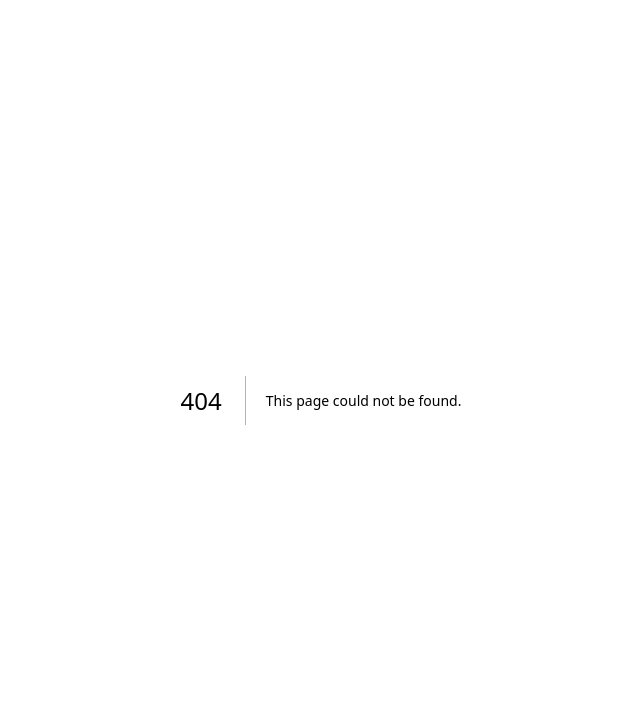
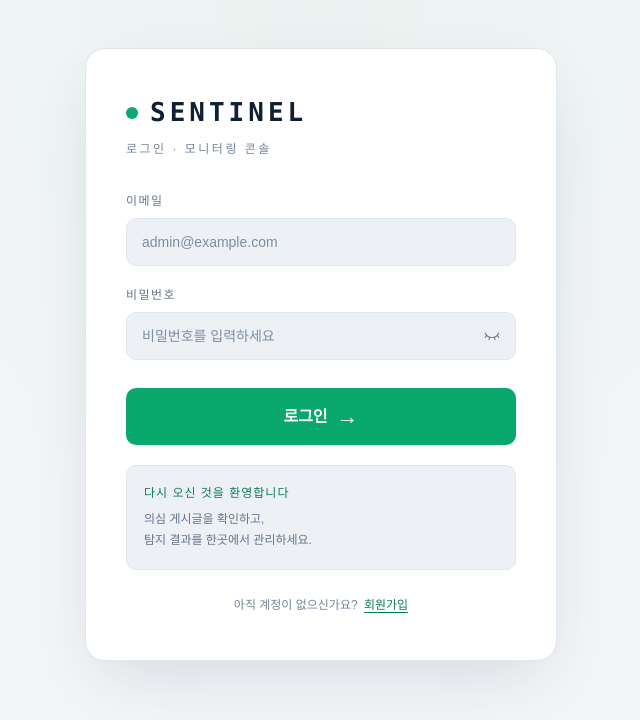
Before and after one commit to HelI-OKitty/drug-detection-frontend, a Next.js app: page /login in a window 1280 px wide. Before the commit this address had no page. Shown: the top 720 px of the page, without its empty margins (319-959 px from the left). Built offline with nearby package versions, Linux system fonts and the light colour scheme.

Commit message:
feat: 인증 화면 및 가입·로그인 후 페이지 이동 구현

```diff
--- a/src/app/globals.css
+++ b/src/app/globals.css
@@ -1,7 +1,7 @@
 @import "tailwindcss";
 
 :root {
-  --background: #ffffff;
+  --background: #f3f5f7;
   --foreground: #0f172a;
 }
 
@@ -25,3 +25,83 @@ a {
   color: inherit;
   text-decoration: none;
 }
+
+button, input { font: inherit; }
+button { cursor: pointer; }
+:focus-visible { outline: 3px solid #059669; outline-offset: 4px; }
+
+.auth-page {
+  min-height: 100svh;
+  display: grid;
+  align-items: start;
+  justify-items: center;
+  padding: 48px 20px;
+  background: radial-gradient(ellipse at 50% 0%, #eaf3f1 0%, transparent 52%);
+}
+.auth-card {
+  width: 100%;
+  max-width: 472px;
+  padding: 44px 40px;
+  background: #fff;
+  border: 1px solid #e0e6ed;
+  border-radius: 20px;
+  box-shadow: 0 24px 65px -20px #263c582e;
+}
+.auth-header { margin-bottom: 34px; }
+.auth-brand {
+  display: flex;
+  align-items: center;
+  gap: 12px;
+  color: #102034;
+  font-family: ui-monospace, SFMono-Regular, Menlo, Consolas, monospace;
+  font-size: 26px;
+  font-weight: 750;
+  letter-spacing: 4px;
+}
+.auth-brand span { width: 12px; height: 12px; border-radius: 50%; background: #0baa70; }
+.auth-header h1 { margin: 8px 0 0; color: #73839a; font-size: 12px; font-weight: 400; letter-spacing: 2.5px; }
+.auth-form { display: flex; flex-direction: column; gap: 20px; }
+.auth-fields { display: flex; flex-direction: column; gap: 20px; min-width: 0; margin: 0; padding: 0; border: 0; }
+.auth-fields:disabled { opacity: .7; }
+.auth-fields:disabled button { cursor: wait; }
+.form-field { display: flex; flex-direction: column; gap: 8px; }
+.form-field label { color: #65758b; font-size: 12px; letter-spacing: 1.5px; }
+.form-field input {
+  width: 100%;
+  height: 48px;
+  padding: 0 15px;
+  color: #12263d;
+  background: #edf1f5;
+  border: 1px solid #e0e7ef;
+  border-radius: 10px;
+  font-size: 14px;
+  transition: border-color 150ms, background 150ms;
+}
+.form-field input::placeholder { color: #7e8da0; }
+.form-field input:focus { border-color: #0baa70; background: #f6faf8; }
+.form-field input:focus-visible { outline: 1px solid #0baa70; outline-offset: -2px; }
+.password-field { position: relative; }
+.password-field input { padding-right: 48px; }
+.password-toggle { position: absolute; right: 4px; top: 4px; width: 40px; height: 40px; display: grid; place-items: center; border: 0; border-radius: 7px; color: #73839a; background: transparent; }
+.password-toggle:hover { color: #087c54; background: #e1eae6; }
+.field-hint { margin: 0; color: #74849a; font-size: 11px; line-height: 1.6; }
+.submit-button { display: flex; align-items: center; justify-content: center; gap: 9px; width: 100%; min-height: 52px; margin-top: 8px; padding: 12px; border: 0; border-radius: 10px; background: #09a96d; color: white; font-size: 16px; font-weight: 700; transition: background 150ms; }
+.submit-button:hover { background: #07885a; }
+.submit-button:active { background: #066b48; }
+.submit-button span { font-size: 22px; font-weight: 400; }
+.form-message { margin: 0; color: #28654e; font-size: 12px; line-height: 1.7; }
+.form-message:empty { display: none; }
+.form-message.form-error { color: #b42318; }
+.auth-guide { margin-top: 20px; padding: 17px; border: 1px solid #e0e7ef; border-radius: 10px; background: #edf1f5; color: #64748b; font-size: 12px; line-height: 1.8; }
+.auth-guide p { margin: 0; }
+.auth-guide .guide-title { margin-bottom: 4px; color: #087e56; letter-spacing: 1px; }
+.auth-footer { margin: 25px 0 0; color: #74849a; text-align: center; font-size: 12px; line-height: 1.8; }
+.auth-footer a { color: #087e56; text-decoration: underline; text-underline-offset: 3px; margin-left: 3px; }
+@media (max-width: 480px) {
+  .auth-page { padding: 24px 16px; }
+  .auth-card { padding: 32px 24px; border-radius: 16px; }
+  .auth-brand { font-size: 24px; }
+}
+@media (prefers-reduced-motion: reduce) {
+  .form-field input, .submit-button { transition: none; }
+}
--- a/src/app/layout.tsx
+++ b/src/app/layout.tsx
@@ -2,8 +2,8 @@ import type { Metadata } from "next";
 import "./globals.css";
 
 export const metadata: Metadata = {
-  title: "Drug Detection Frontend",
-  description: "Next.js frontend foundation for a future drug detection service.",
+  title: "SENTINEL | 모니터링 콘솔",
+  description: "의심 게시글 탐지 및 모니터링을 위한 SENTINEL 콘솔",
 };
 
 export default function RootLayout({
--- /dev/null
+++ b/src/app/login/page.tsx
@@ -0,0 +1,5 @@
+import AuthForm from "@/components/auth-form";
+
+export default function Page() {
+  return <AuthForm mode="login" />;
+}
--- a/src/app/page.tsx
+++ b/src/app/page.tsx
@@ -1,9 +1,7 @@
 export default function Home() {
   return (
-    <main className="flex min-h-screen items-center justify-center px-6 py-16">
-      <h1 className="text-4xl font-semibold tracking-normal text-slate-950">
-        웹 프론트 테스트
-      </h1>
+    <main className="flex min-h-svh items-center justify-center">
+      <h1 className="text-3xl font-semibold">홈</h1>
     </main>
   );
 }
--- /dev/null
+++ b/src/app/signup/page.tsx
@@ -0,0 +1,5 @@
+import AuthForm from "@/components/auth-form";
+
+export default function Page() {
+  return <AuthForm mode="signup" />;
+}
--- /dev/null
+++ b/src/components/auth-form.tsx
@@ -0,0 +1,128 @@
+"use client";
+
+import Link from "next/link";
+import { useState, type FormEvent } from "react";
+import { authenticate } from "@/app/auth-actions";
+
+export default function AuthForm({ mode }: { mode: "signup" | "login" }) {
+  const isSignup = mode === "signup";
+  const [showPassword, setShowPassword] = useState(false);
+  const [message, setMessage] = useState("");
+  const [pending, setPending] = useState(false);
+
+  function validatePasswords(event: FormEvent<HTMLFormElement>) {
+    setMessage("");
+    if (!isSignup) return;
+
+    const form = event.currentTarget;
+    const password = form.elements.namedItem("password") as HTMLInputElement;
+    const confirmation = form.elements.namedItem("passwordConfirmation") as HTMLInputElement;
+    confirmation.setCustomValidity(
+      confirmation.value && confirmation.value !== password.value
+        ? "비밀번호가 일치하지 않습니다. 다시 확인해 주세요."
+        : "",
+    );
+  }
+
+  async function handleSubmit(event: FormEvent<HTMLFormElement>) {
+    event.preventDefault();
+    if (pending) return;
+    const form = event.currentTarget;
+    const data = new FormData(form);
+    setPending(true);
+    setMessage("");
+    try {
+      const result = await authenticate(mode, data);
+      if (result.success) {
+        // Start a fresh document after authentication to discard cached redirects.
+        window.location.replace(isSignup ? "/login" : "/");
+        return;
+      }
+      setMessage(result.message);
+    } catch {
+      setMessage("서버에 연결하지 못했습니다. 잠시 후 다시 시도해 주세요.");
+    }
+    setPending(false);
+    setShowPassword(false);
+  }
+
+  return (
+    <main className="auth-page">
+      <section className="auth-card" aria-labelledby="auth-title">
+        <header className="auth-header">
+          <div className="auth-brand"><span aria-hidden="true" />SENTINEL</div>
+          <h1 id="auth-title">{isSignup ? "회원가입" : "로그인"} · 모니터링 콘솔</h1>
+        </header>
+
+        <form className="auth-form" onSubmit={handleSubmit} onInput={validatePasswords}>
+          <fieldset className="auth-fields" disabled={pending}>
+          {isSignup && (
+            <div className="form-field">
+              <label htmlFor="name">이름</label>
+              <input id="name" name="name" autoComplete="name" placeholder="이름을 입력하세요" required />
+            </div>
+          )}
+          <div className="form-field">
+            <label htmlFor="email">이메일</label>
+            <input id="email" name="email" type="email" autoComplete="email" placeholder="admin@example.com" required />
+          </div>
+          <div className="form-field">
+            <label htmlFor="password">비밀번호</label>
+            <div className="password-field">
+              <input
+                id="password"
+                name="password"
+                type={showPassword ? "text" : "password"}
+                autoComplete={isSignup ? "new-password" : "current-password"}
+                placeholder="비밀번호를 입력하세요"
+                minLength={isSignup ? 8 : undefined}
+                aria-describedby={isSignup ? "password-hint" : undefined}
+                required
+              />
+              <button className="password-toggle" type="button" aria-label={showPassword ? "비밀번호 숨기기" : "비밀번호 표시"} aria-pressed={showPassword} onClick={() => setShowPassword(!showPassword)}>
+                <svg width="18" height="18" viewBox="0 0 24 24" fill="none" stroke="currentColor" strokeWidth="1.5" strokeLinecap="round" strokeLinejoin="round" aria-hidden="true">
+                  {!showPassword ? (
+                    <path d="M3 8c3 8 15 8 18 0M5 11l-2 3m6-1-1 4m7-4 1 4m3-6 2 3" />
+                  ) : (
+                    <>
+                      <path d="M2 12s3.5-7 10-7 10 7 10 7-3.5 7-10 7S2 12 2 12Z" />
+                      <circle cx="12" cy="12" r="3" />
+                    </>
+                  )}
+                </svg>
+              </button>
+            </div>
+            {isSignup && <p className="field-hint" id="password-hint">비밀번호는 8자 이상으로 설정해 주세요.</p>}
+          </div>
+          {isSignup && (
+            <div className="form-field">
+              <label htmlFor="passwordConfirmation">비밀번호 확인</label>
+              <input
+                id="passwordConfirmation"
+                name="passwordConfirmation"
+                type="password"
+                autoComplete="new-password"
+                placeholder="비밀번호를 다시 입력하세요"
+                required
+              />
+            </div>
+          )}
+          <button className="submit-button" type="submit" disabled={pending}>
+            {pending ? "처리 중…" : isSignup ? "계정 만들기" : "로그인"}<span aria-hidden="true">→</span>
+          </button>
+          </fieldset>
+          <p className="form-message form-error" role="status">{message}</p>
+        </form>
+
+        <aside className="auth-guide" aria-label="서비스 안내">
+          <p className="guide-title">{isSignup ? "안전한 모니터링의 시작" : "다시 오신 것을 환영합니다"}</p>
+          <p>의심 게시글을 확인하고,<br />탐지 결과를 한곳에서 관리하세요.</p>
+        </aside>
+        <p className="auth-footer">
+          {isSignup ? "이미 계정이 있으신가요?" : "아직 계정이 없으신가요?"}{" "}
+          <Link href={isSignup ? "/login" : "/signup"}>{isSignup ? "로그인" : "회원가입"}</Link>
+        </p>
+      </section>
+    </main>
+  );
+}
```
Also changed, not shown: 1 other file (tests, documents, lock files or other folders).
